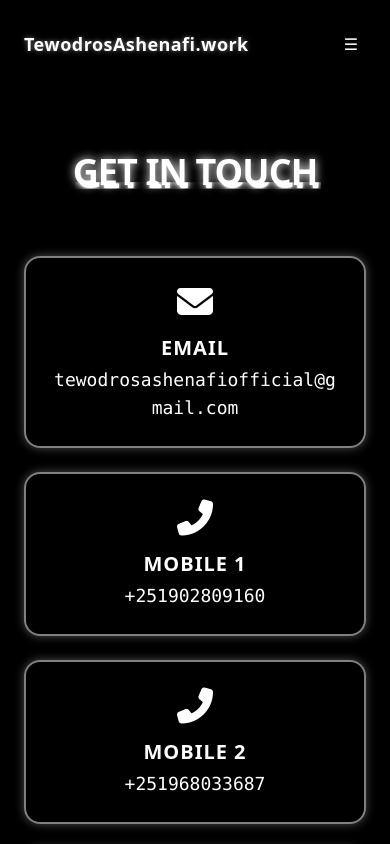
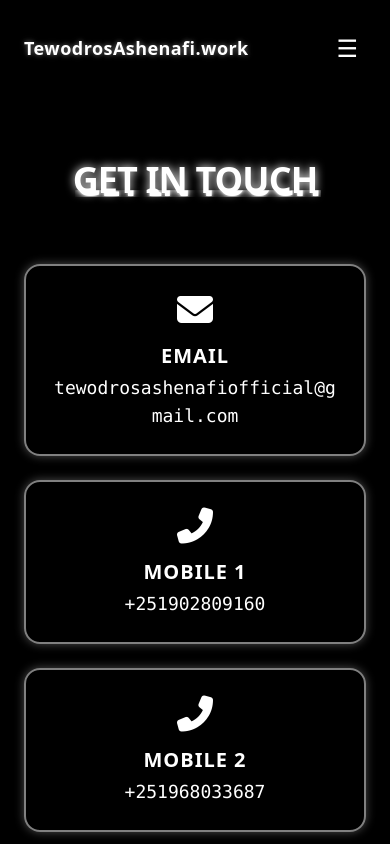
Before and after one commit to tewodrosashenafi/portfolio, a plain HTML site: page contact.html in a window 390 px wide. Shown: the top 844 px of the page. Drawn offline with nearby package versions, Linux system fonts and the light colour scheme; a small style sheet from the web is missing; a web font is replaced by a local one.

Commit message:
Update contact.html

```diff
--- a/contact.html
+++ b/contact.html
@@ -165,29 +165,30 @@
             <!-- LOGO: Links back to the main page -->
             <a href="index.html" class="text-lg md-scale-logo-text font-semibold tracking-wide logo-glow">TewodrosAshenafi.work</a>
 
-            <!-- DESKTOP NAVIGATION -->
-            <nav class="md-scale-space-x-nav text-sm opacity-90 hidden md:flex">
-                <a href="index.html#projects" class="nav-link md-scale-nav-text" data-text="projects">projects</a>
-                <a href="index.html#business" class="nav-link md-scale-nav-text" data-text="business">business</a>
-                <a href="contact.html" class="nav-link md-scale-nav-text" data-text="contact">contact</a>
-                <a href="socials.html" class="nav-link md-scale-nav-text" data-text="socials">socials</a>
-                <a href="aboutme.html" class="nav-link md-scale-nav-text" data-text="about me">about me</a>
+            <!-- Desktop Navigation -->
+            <nav class="space-x-6 text-sm opacity-90 hidden md:flex">
+                <a href="#projects" class="nav-link" data-text="projects">projects</a>
+                <a href="#business" class="nav-link" data-text="business">business</a>
+                <a href="contact.html" class="nav-link" data-text="contact">contact</a>
+                <a href="socials.html" class="nav-link" data-text="socials">socials</a>
+                <a href="aboutme.html" class="nav-link" data-text="about me">about me</a>
             </nav>
 
-            <!-- Mobile menu toggle -->
+            <!-- Hamburger Icon (Mobile) -->
             <div class="md:hidden">
-                <label for="menu-toggle" aria-label="open menu" class="p-2 rounded focus:outline-none focus:ring-2 cursor-pointer block">☰</label>
+                <label for="menu-toggle" aria-label="open menu" class="p-2 rounded focus:outline-none focus:ring-2 cursor-pointer block text-2xl">☰</label>
             </div>
         </header>
 
-        <!-- MOBILE MENU -->
-        <nav id="mobile-menu" class="md:hidden w-full max-w-[90rem] responsive-maxwidth mx-auto px-6 mb-4">
-            <div class="bg-white/ border-2 border-white/80 rounded-xl p-6 flex flex-col space-y-3 shadow-xl">
-                <a href="index.html#projects" class="text-lg font-bold tracking-widest uppercase hover:text-white/70 transition-colors py-1 w-full block">PROJECTS</a>
-                <a href="index.html#business" class="text-lg font-bold tracking-widest uppercase hover:text-white/70 transition-colors py-1 w-full block">BUSINESS</a>
-                <a href="contact.html" class="text-lg font-bold tracking-widest uppercase hover:text-white/70 transition-colors py-1 w-full block">CONTACT</a>
-                <a href="socials.html" class="text-lg font-bold tracking-widest uppercase hover:text-white/70 transition-colors py-1 w-full block">SOCIALS</a>
-                <a href="aboutme.html" class="text-lg font-bold tracking-widest uppercase hover:text-white/70 transition-colors py-1 w-full block">ABOUT ME</a>
+        <!-- Mobile Navigation Menu -->
+        <nav id="mobile-menu" class="md:hidden w-full px-6 mb-4">
+            <div class="border-2 border-white/80 rounded-xl p-6 flex flex-col space-y-3 shadow-xl">
+                <!-- Using the same nav-link class for mobile to maintain consistency and glow effect -->
+                <a href="#projects" class="nav-link text-lg font-bold tracking-widest uppercase py-1 w-full block" data-text="projects">PROJECTS</a>
+                <a href="#business" class="nav-link text-lg font-bold tracking-widest uppercase py-1 w-full block" data-text="business">BUSINESS</a>
+                <a href="contact.html" class="nav-link text-lg font-bold tracking-widest uppercase py-1 w-full block" data-text="contact">CONTACT</a>
+                <a href="socials.html" class="nav-link text-lg font-bold tracking-widest uppercase py-1 w-full block" data-text="socials">SOCIALS</a>
+                <a href="aboutme.html" class="nav-link text-lg font-bold tracking-widest uppercase py-1 w-full block" data-text="about me">ABOUT ME</a>
             </div>
         </nav>
 
```
